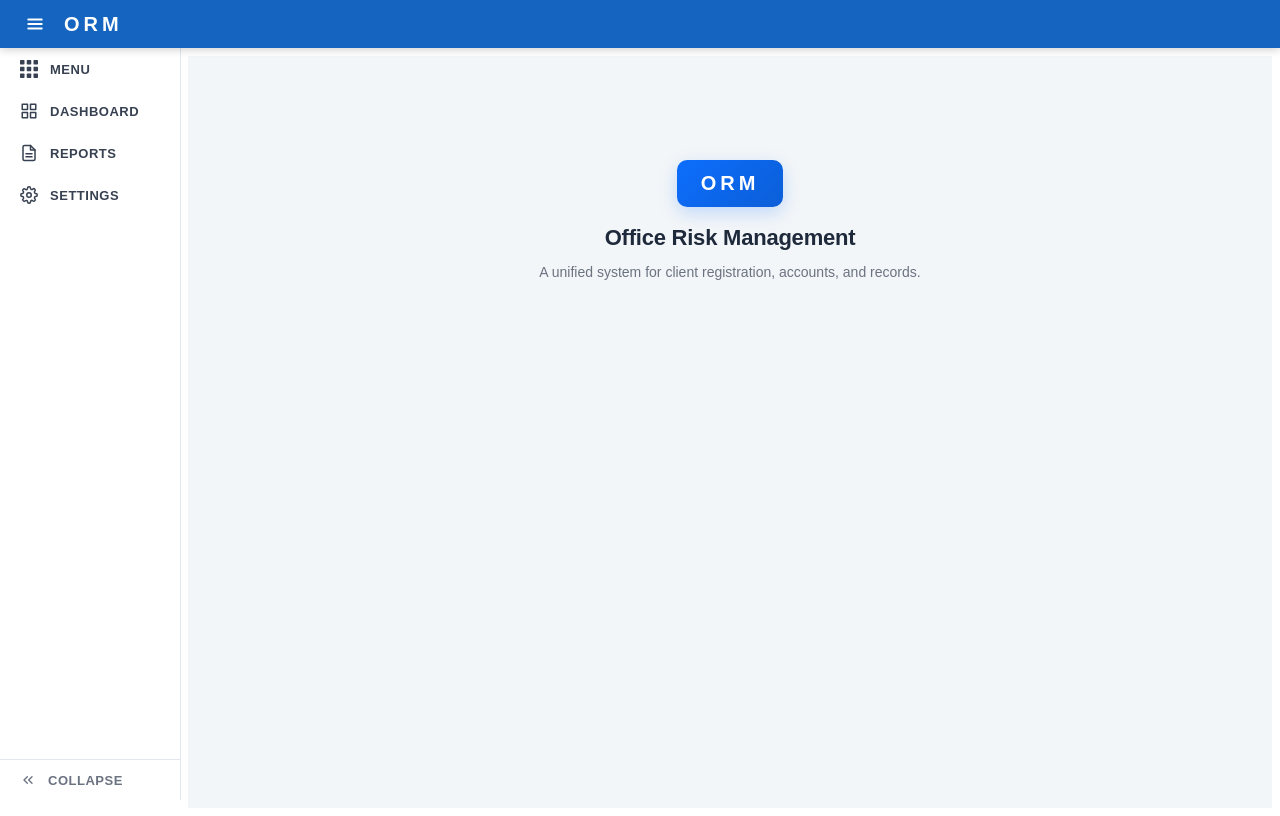
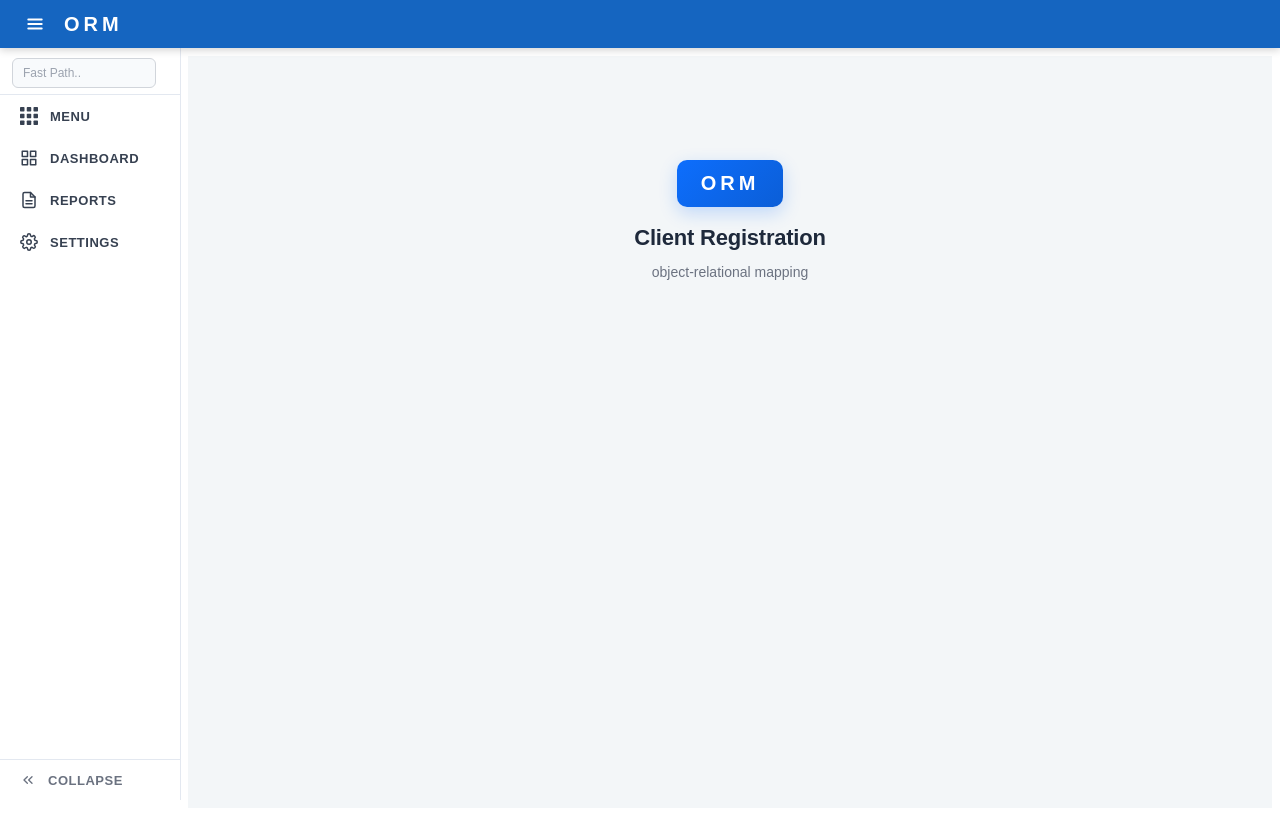
Before and after one commit to Nahidur-Rahman-labib/orm-registration-frontend, an Angular app: page /home in a window 1280 px wide. Built offline with nearby package versions, Linux system fonts and the light colour scheme.

Commit message:
added search bar taht routes to pages

```diff
--- a/src/app/features/home-page/home-page.html
+++ b/src/app/features/home-page/home-page.html
@@ -1,7 +1,7 @@
 <section class="home-page">
     <div class="home-center">
         <div class="orm-badge">ORM</div>
-        <h1>Office Risk Management</h1>
-        <p class="tagline">A unified system for client registration, accounts, and records.</p>
+        <h1>Client Registration</h1>
+        <p class="tagline">object-relational mapping</p>
     </div>
 </section>
--- a/src/app/layout/main-layout/main-layout.html
+++ b/src/app/layout/main-layout/main-layout.html
@@ -69,6 +69,13 @@
 
         <!-- Sidebar -->
         <aside class="sidebar" [class.collapsed]="sidebarCollapsed()">
+
+            <!-- Fast Path -->
+            <div class="fast-path-wrap" [class.error]="fastPathError">
+                <input class="fast-path-input" type="text" placeholder="Fast Path.." [(ngModel)]="fastPath" (keydown)="onFastPath($event)" maxlength="10" title="Type a code and press Enter to navigate" />
+                <span class="fast-path-hint" *ngIf="fastPathError">No match</span>
+            </div>
+
 
             <!-- Menu (opens flyout) -->
             <button class="nav-item" [class.active]="menuOpen()" (click)="toggleMenu()">
--- a/src/app/layout/main-layout/main-layout.scss
+++ b/src/app/layout/main-layout/main-layout.scss
@@ -329,3 +329,46 @@ $sidebar-w: 180px;
         margin-left: 0;
     }
 }
+
+.fast-path-wrap {
+    width: 100%;
+    padding: 10px 12px 6px;
+    border-bottom: 1px solid #e3e8f0;
+    position: relative;
+    &.error .fast-path-input {
+        border-color: #e53935;
+        background: #fff5f5;
+    }
+}
+
+// ── Fast serach ──────────────────────────────
+.fast-path-input {
+    width: 80%;
+    height: 30px;
+    padding: 0 10px;
+    border: 1.5px solid #d1d5db;
+    border-radius: 6px;
+    font-family: Arial, sans-serif;
+    font-size: 12px;
+    color: #1e293b;
+    background: #f8fafc;
+    outline: none;
+    box-sizing: border-box;
+    transition: border-color 0.15s, box-shadow 0.15s;
+    &::placeholder {
+        color: #9ca3af;
+    }
+    &:focus {
+        border-color: #1565c0;
+        background: #fff;
+        box-shadow: 0 0 0 3px rgba(21, 101, 192, 0.12);
+    }
+}
+
+.fast-path-hint {
+    display: block;
+    font-size: 10px;
+    color: #e53935;
+    margin-top: 3px;
+    font-family: Arial, sans-serif;
+}
--- a/src/app/layout/main-layout/main-layout.ts
+++ b/src/app/layout/main-layout/main-layout.ts
@@ -1,15 +1,21 @@
 import { CommonModule } from '@angular/common';
 import { Component, signal } from '@angular/core';
 import { Router, RouterLink, RouterLinkActive, RouterOutlet } from '@angular/router';
+import { FormsModule } from '@angular/forms';
 import { NavbarService } from '../../modules/client-registration/service/navbar.service';
 
 type MenuSection = 'client' | 'account';
 
+interface FastPathRoute {
+  code: string;
+  label: string;
+  path: string;
+}
 
 @Component({
   selector: 'app-main-layout',
   standalone: true,
-  imports: [CommonModule, RouterOutlet, RouterLink, RouterLinkActive],
+  imports: [CommonModule, RouterOutlet, RouterLink, RouterLinkActive, FormsModule],
   templateUrl: './main-layout.html',
   styleUrl: './main-layout.scss'
 })
@@ -17,6 +23,16 @@ export class MainLayout {
   sidebarCollapsed = signal(false);
   expandedSection = signal<MenuSection | null>('client');
   menuOpen = signal(false);
+  fastPath = '';
+  fastPathError = false;
+
+  readonly fastPathRoutes: FastPathRoute[] = [
+    { code: 'CC', label: 'Client Registration', path: '/client/create' },
+    { code: 'CR', label: 'Client List', path: '/client' },
+    { code: 'CV', label: 'Client View', path: '/client/view' },
+    { code: 'DB', label: 'Dashboard', path: '/client/dashboard' },
+    { code: 'HM', label: 'Home', path: '/home' },
+  ];
 
   constructor(
     private router: Router,
@@ -26,14 +42,13 @@ export class MainLayout {
   toggleSidebar(): void {
     const newValue = !this.sidebarCollapsed();
     this.sidebarCollapsed.set(newValue);
-    if (newValue) {
-      this.closeMenu();
-    }
+    if (newValue) this.closeMenu();
   }
 
   toggleSection(s: MenuSection): void {
     this.expandedSection.update(v => v === s ? null : s);
   }
+
   toggleMenu(): void { this.menuOpen.update(v => !v); }
   closeMenu(): void { this.menuOpen.set(false); }
 
@@ -47,4 +62,22 @@ export class MainLayout {
   isActive(path: string): boolean {
     return this.router.url === path || this.router.url.startsWith(path + '/');
   }
+
+  onFastPath(event: KeyboardEvent): void {
+    if (event.key !== 'Enter') {
+      this.fastPathError = false;
+      return;
+    }
+
+    const input = this.fastPath.trim().toUpperCase();
+    const match = this.fastPathRoutes.find(r => r.code === input);
+
+    if (match) {
+      this.fastPathError = false;
+      this.fastPath = '';
+      this.navigate(match.path);
+    } else {
+      this.fastPathError = true;
+    }
+  }
 }
```
